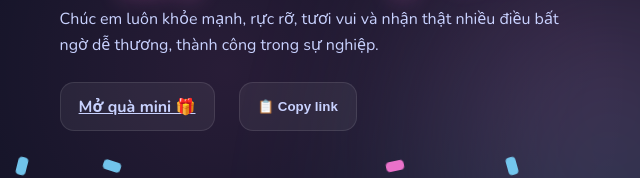
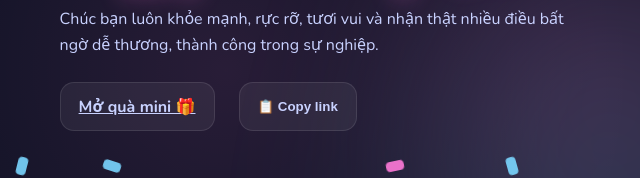
Before and after one commit to tuan2307/Happy-Birthday---Thu-Huong, a plain HTML site: page index.html in a window 1280 px wide. Shown: the part 243-421 px from the top of the page, 30-670 px from the left. Drawn offline with nearby package versions, Linux system fonts and the light colour scheme.

Commit message:
Update index.html

```diff
--- a/index.html
+++ b/index.html
@@ -16,7 +16,7 @@
     <div class="hero__text">
       <p class="eyebrow">Ngày đặc biệt của Thu Hương</p>
       <h1>Happy Birthday! 🎉</h1>
-      <p class="subtitle">Chúc em luôn khỏe mạnh, rực rỡ, tươi vui và nhận thật nhiều điều bất ngờ dễ thương,  thành công trong sự nghiệp.</p>
+      <p class="subtitle">Chúc bạn luôn khỏe mạnh, rực rỡ, tươi vui và nhận thật nhiều điều bất ngờ dễ thương,  thành công trong sự nghiệp.</p>
       <div class="hero__actions">
         <a id="gift-button" class="btn ghost" href="https://panbap.github.io/Rainlovex/index.html?id=eyJtc2ciOiJDaMO6YyBt4burbmd8c2luaCBuaOG6rXR8VGh1IEjGsMahbmciLCJnaWYiOiIuL2Fzc2V0cy9oMi5naWYiLCJtdXNpYyI6Ii4vYXNzZXRzLzEubXAzIiwicmFpblRleHQiOiJJIExPVkUgWU9VIiwicmFpbkNvbG9yIjoiI2Y1ODRiNyJ9" target="_blank" rel="noopener noreferrer">Mở quà mini 🎁</a>
         <button id="copy-link-btn" class="btn ghost" style="margin-left: 12px;">📋 Copy link</button>
```
